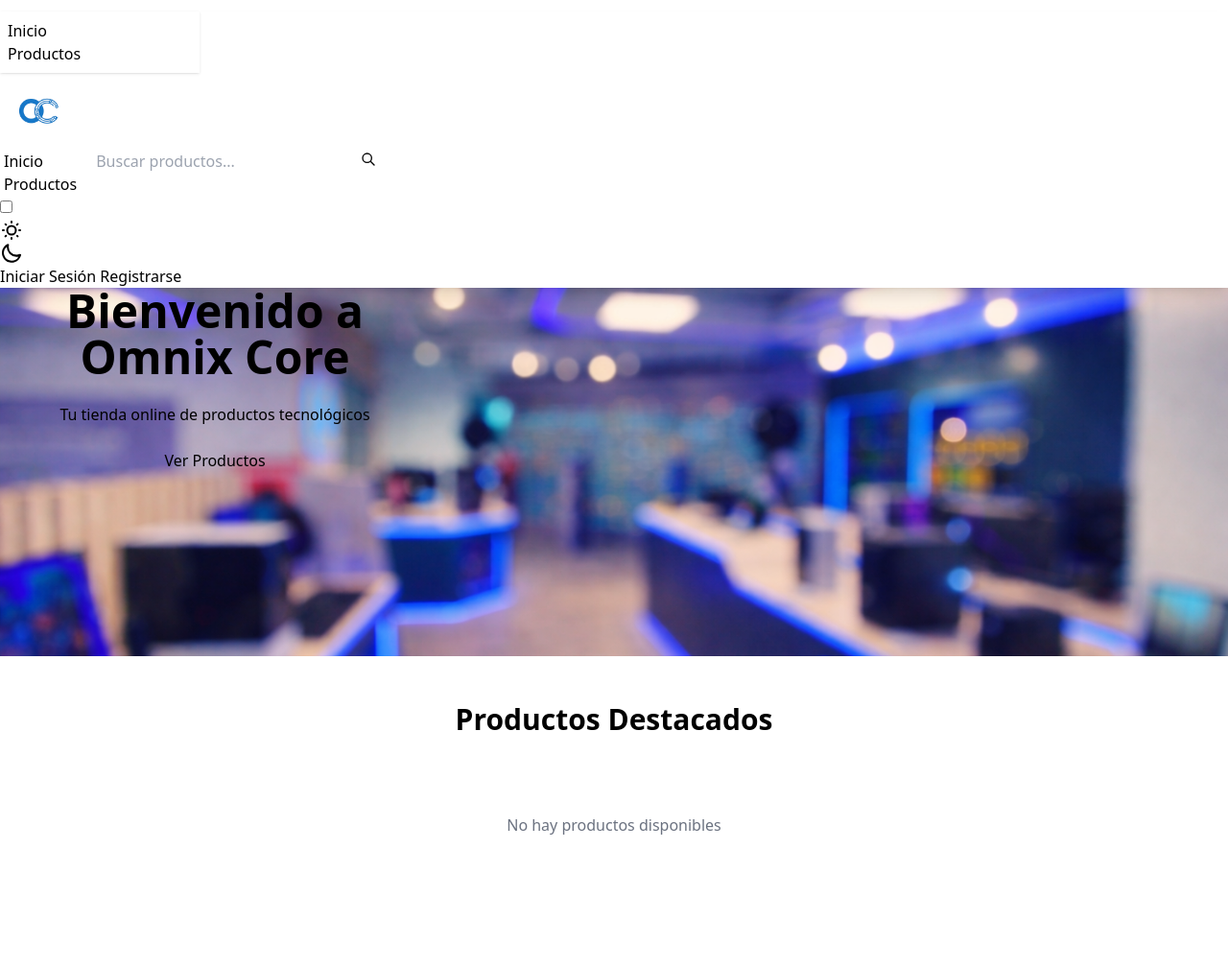
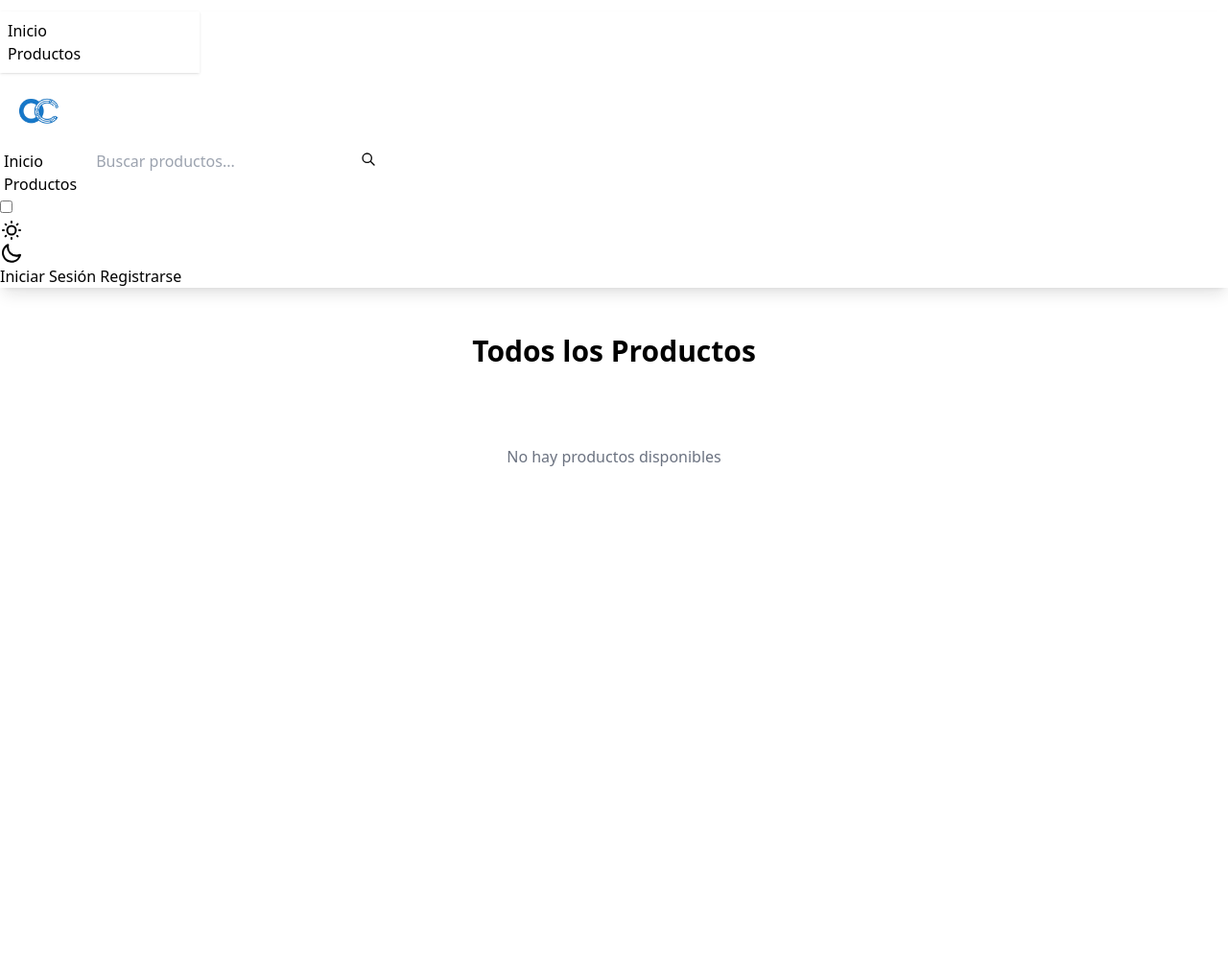
Before and after one commit to Omnix-Core/omnix-repository, a PHP site: page /app/views/products/index.php in a window 1280 px wide. Shown: the top 1008 px of the page at 96% size. Run offline with PHP 8.4, Linux system fonts and the light colour scheme; some libraries are stand-ins or nearby versions.

Commit message:
arreglo en bucle productos

```diff
--- a/app/views/products/index.php
+++ b/app/views/products/index.php
@@ -1,4 +1,4 @@
-<?php $title = 'Inicio - Omnix Core'; ?>
+<?php $title = 'Productos - Omnix Core'; ?>
 <?php require_once __DIR__ . '/../layouts/header.php'; ?>
 
 <style>
@@ -12,18 +12,8 @@
 }
 </style>
 
-<div class="hero min-h-96 bg-base-200 bg-[url('/assets/images/other/hero.png')] bg-cover bg-center">
-    <div class="hero-content text-center">
-        <div class="max-w-md">
-            <h1 class="text-5xl font-bold">Bienvenido a Omnix Core</h1>
-            <p class="py-6">Tu tienda online de productos tecnológicos</p>
-            <a href="/product/index" class="btn btn-primary">Ver Productos</a>
-        </div>
-    </div>
-</div>
-
 <div class="container mx-auto px-4 py-12">
-    <h2 class="text-3xl font-bold text-center mb-8">Productos Destacados</h2>
+    <h2 class="text-3xl font-bold text-center mb-8">Todos los Productos</h2>
 
     <?php if (empty($productos)): ?>
         <div class="text-center py-12">
@@ -31,15 +21,13 @@
         </div>
     <?php else: ?>
         <div class="grid grid-cols-1 sm:grid-cols-2 lg:grid-cols-4 gap-6">
-            <?php $count = 0; ?>
             <?php foreach ($productos as $producto): ?>
-                <?php if ($count >= 8) break; ?>
                 <div class="card bg-base-100 shadow-xl hover:shadow-2xl transition-shadow">
                     <figure class="px-4 pt-4">
-                        <img src="/assets/images/products/<?= htmlspecialchars($producto->getImagen()) ?>"
+                        <img src="<?= Helpers::url('assets/images/products/' . htmlspecialchars($producto->getImagen())) ?>"
                              alt="<?= htmlspecialchars($producto->getNombre()) ?>"
                              class="rounded-xl h-48 w-full object-cover"
-                             onerror="this.src='/assets/images/products/default.jpg'">
+                             onerror="this.src='<?= Helpers::url('assets/images/products/default.jpg') ?>'">
                     </figure>
                     <div class="card-body">
                         <span class="badge badge-primary badge-sm"><?= htmlspecialchars($producto->getCategoriaNombre()) ?></span>
@@ -60,25 +48,22 @@
                                     Añadir al Carrito
                                 </button>
                             <?php elseif (!Auth::check()): ?>
-                                <a href="/auth/login" class="btn btn-primary btn-sm w-full">Iniciar Sesión</a>
+                                <a href="<?= Helpers::url('auth/login') ?>" class="btn btn-primary btn-sm w-full">Iniciar Sesión</a>
                             <?php endif; ?>
-                            <a href="/product/show/<?= $producto->getId() ?>" class="btn btn-detalle btn-sm w-full">Ver Detalles</a>
+                            <a href="<?= Helpers::url('product/show/' . $producto->getId()) ?>" class="btn btn-detalle btn-sm w-full">Ver Detalles</a>
                         </div>
                     </div>
                 </div>
-                <?php $count++; ?>
             <?php endforeach; ?>
-        </div>
-
-        <div class="text-center mt-8">
-            <a href="/product/index" class="btn btn-outline">Ver Todos los Productos</a>
         </div>
     <?php endif; ?>
 </div>
 
 <script>
+const BASE_URL = '<?= Helpers::url('') ?>';
+
 function quickAddToCart(productId) {
-    fetch('/cart/add', {
+    fetch(BASE_URL + 'cart/add', {
         method: 'POST',
         headers: {'Content-Type': 'application/x-www-form-urlencoded'},
         body: `product_id=${productId}&quantity=1`
```
Also changed, not shown: app/views/admin/dashboard.php (+1 -11 lines).
